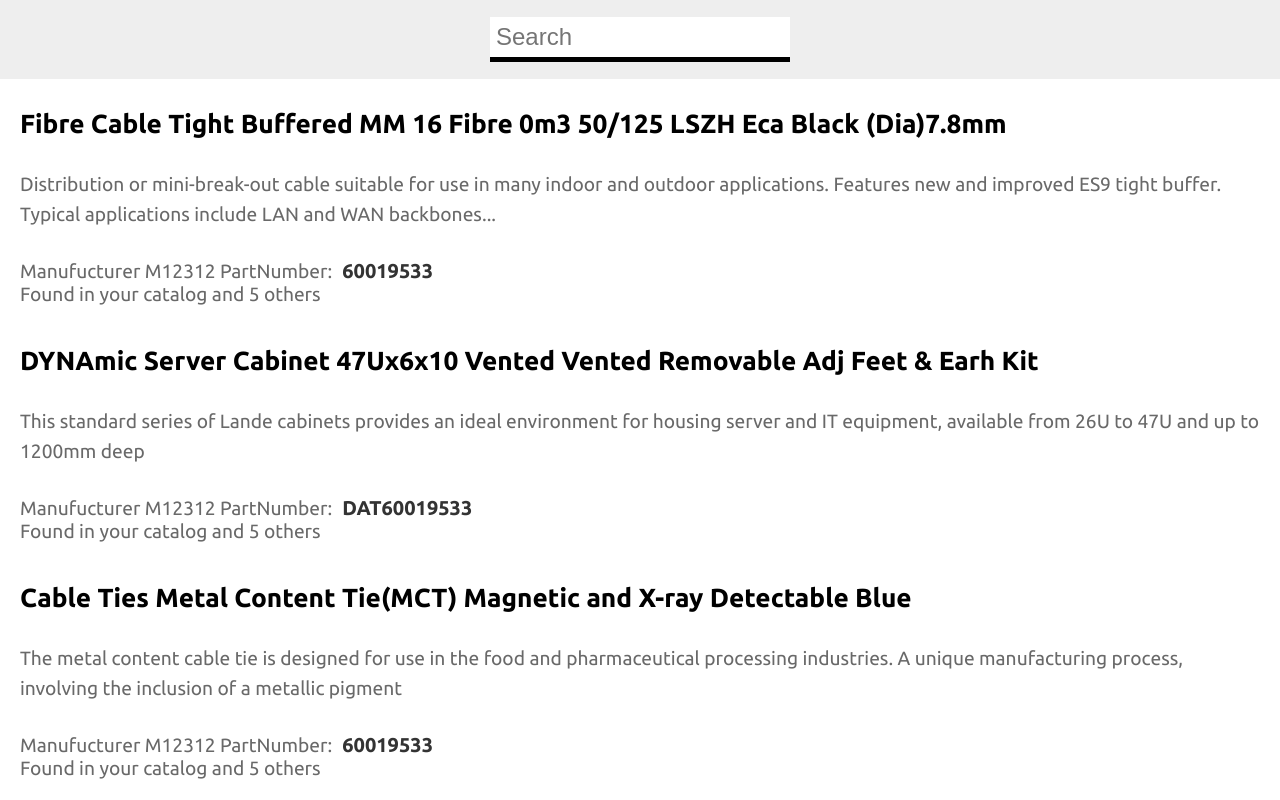
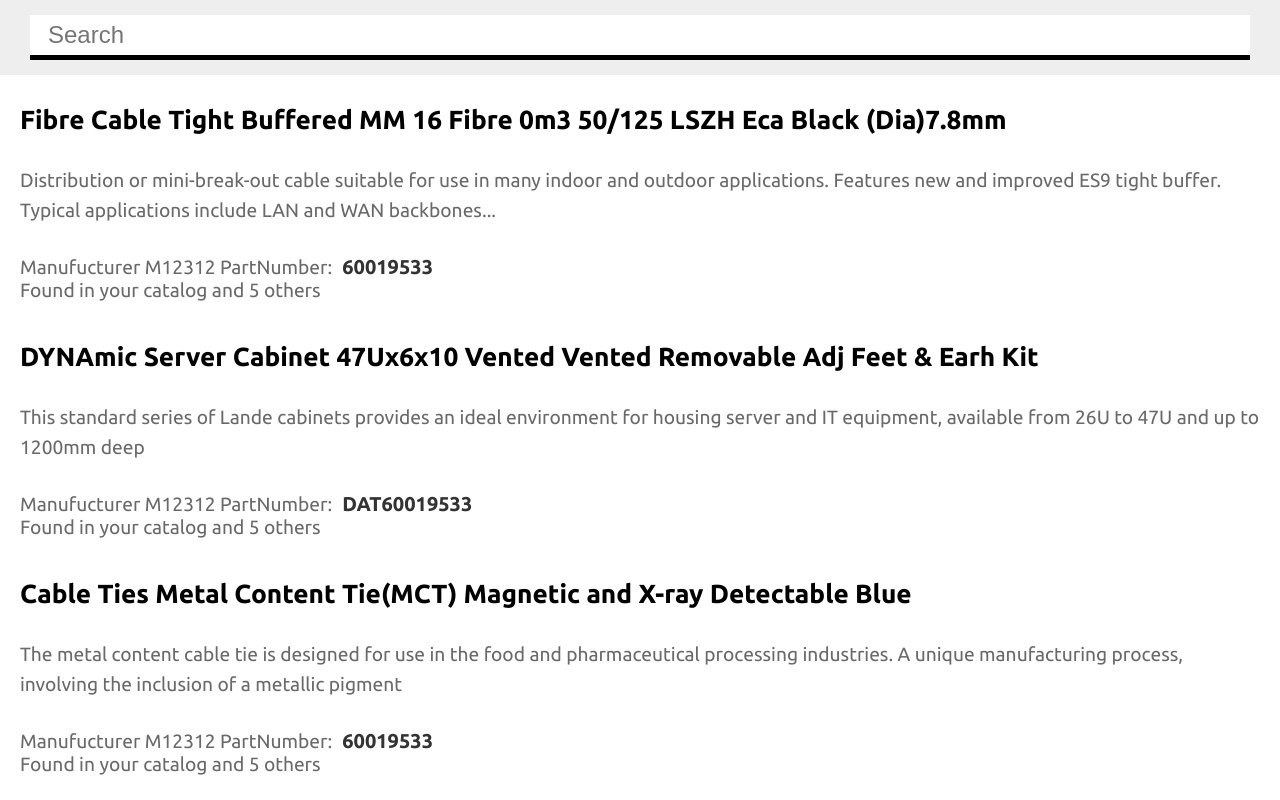
Before and after one commit to ralphsulit/takepart, a React (Create React App) app: page / in a window 1280 px wide. Shown: the top 800 px of the page. Built offline with nearby package versions, Linux system fonts and the light colour scheme.

Commit message:
removed the max width of search input

```diff
--- a/src/components/search-box/search-box.styles.scss
+++ b/src/components/search-box/search-box.styles.scss
@@ -4,16 +4,15 @@
   display: flex;
   justify-content: center;
   align-items: center;
-  padding: 17px;
+  padding: 15px 30px;
   background-color: $white;
 
   .search-box {
     color: $dark-gray;
-    padding: 6px;
+    padding: 6px 18px;
     font-size: 24px;
     border: none;
     outline: none;
     width: 100%;
-    max-width: 300px;
   }
 }
```
